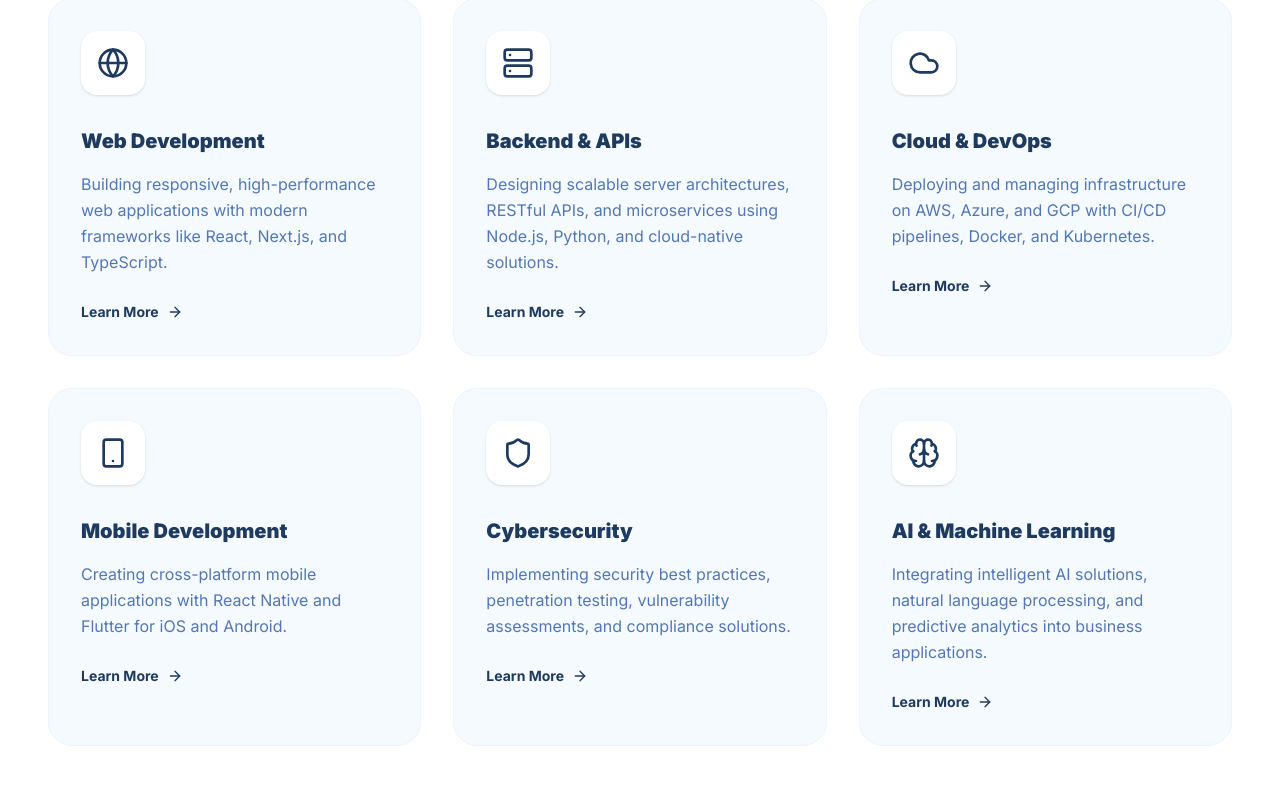
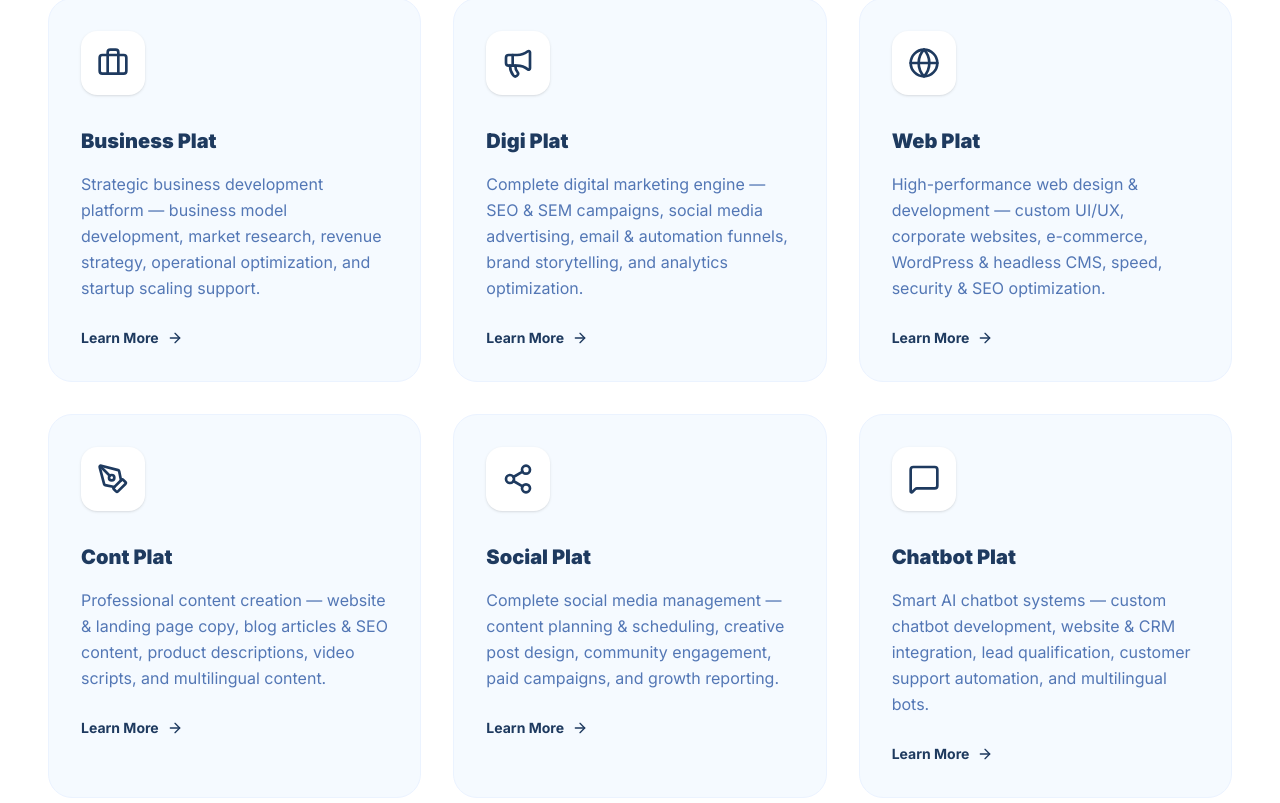
Before and after one commit to parsasamandi/IT-tech-portfolio, a Next.js app: page / in a window 1280 px wide. Shown: the part 1257-2060 px from the top of the page. Built offline with nearby package versions, Linux system fonts and the light colour scheme; no server answers; the database is empty.

Commit message:
refactor(global): remove TechStack section and related db columns

```diff
--- a/app/admin/settings/page.tsx
+++ b/app/admin/settings/page.tsx
@@ -19,7 +19,7 @@ export default function AdminSettings() {
   const [isLoading, setIsLoading] = useState(true);
   const [settingsId, setSettingsId] = useState<string | null>(null);
   const [settings, setSettings] = useState({
-    site_name: "SYPLAT",
+    site_name: "SYSPLAT",
     tagline: "Next-Generation Technology Solutions",
     about_text:
       "With over a decade of experience in technology solutions, we specialize in building high-performance applications that scale.",
--- a/app/api/chat/route.ts
+++ b/app/api/chat/route.ts
@@ -11,7 +11,7 @@
 import { NextRequest, NextResponse } from "next/server";
 
 /** System prompt for the AI assistant */
-const SYSTEM_PROMPT = `You are a helpful AI assistant for SYPLAT, a professional technology solutions and IT services company. You help visitors learn about services, projects, and technologies. Be concise, friendly, and professional. If asked about pricing or specific project details, suggest they use the contact form for a detailed consultation.`;
+const SYSTEM_PROMPT = `You are a helpful AI assistant for SYSPLAT, a next-generation technology company that builds intelligent digital platforms. SYSPLAT offers modular platforms: Business Plat, Digi Plat, Web Plat, Cont Plat, Social Plat, Chatbot Plat, Appointment Plat, AI Plat, CRM Plat, Gym Plat, and LMS Plat. You help visitors learn about these platforms and services. Be concise, friendly, and professional. If asked about pricing or specific project details, suggest they use the contact form for a detailed consultation.`;
 
 /** Mock responses for demo mode (when no OpenAI key is configured) */
 const MOCK_RESPONSES: Record<string, string> = {
@@ -27,7 +27,7 @@ const MOCK_RESPONSES: Record<string, string> = {
   contact:
     "You can reach us through the contact form on our website, email us at contact@itportfolio.dev, or call us at +1 (555) 123-4567. We typically respond within 24 hours!",
   hello:
-    "Hello there! 👋 Welcome to ITTech. I'm here to help you learn about our services and how we can help with your tech needs. What can I assist you with?",
+    "Hello there! 👋 Welcome to SYSPLAT — Intelligent Digital Platforms. I'm here to help you learn about our platforms and how we can accelerate your business growth. What can I assist you with?",
 };
 
 /**
--- a/app/layout.tsx
+++ b/app/layout.tsx
@@ -26,24 +26,27 @@ const outfit = Outfit({
  */
 export const metadata: Metadata = {
   title: {
-    default: "SYPLAT | Modern Technology Solutions",
-    template: "%s | SYPLAT",
+    default: "SYSPLAT | Intelligent Digital Platforms",
+    template: "%s | SYSPLAT",
   },
   description:
-    "SYPLAT delivers cutting-edge technology solutions and professional IT services. Full-stack development, cloud architecture, and modern web applications.",
+    "SYSPLAT builds scalable, modern, and AI-powered platforms that accelerate growth, automate operations, and elevate your digital presence. Business, Web, AI, CRM, Automation, Marketing.",
   keywords: [
-    "SYPLAT",
-    "technology solutions",
-    "IT services",
-    "full-stack development",
+    "SYSPLAT",
+    "digital platforms",
+    "AI automation",
     "web development",
-    "cloud architecture",
+    "CRM",
+    "business development",
+    "digital marketing",
+    "chatbot",
+    "loyalty management",
   ],
-  authors: [{ name: "SYPLAT" }],
+  authors: [{ name: "SYSPLAT" }],
   openGraph: {
     type: "website",
     locale: "en_US",
-    siteName: "SYPLAT",
+    siteName: "SYSPLAT",
   },
 };
 
--- a/app/page.tsx
+++ b/app/page.tsx
@@ -13,7 +13,6 @@ import Services from "@/components/sections/Services";
 import About from "@/components/sections/About";
 import Projects from "@/components/sections/Projects";
 import Testimonials from "@/components/sections/Testimonials";
-import TechStack from "@/components/sections/TechStack";
 import Blog from "@/components/sections/Blog";
 import Contact from "@/components/sections/Contact";
 import ChatWidget from "@/components/chat/ChatWidget";
@@ -31,7 +30,6 @@ export default function HomePage() {
         <About />
         <Projects />
         <Testimonials />
-        <TechStack />
         {/* <Blog /> */}
         <Contact />
       </main>
--- a/components/admin/AdminSidebar.tsx
+++ b/components/admin/AdminSidebar.tsx
@@ -63,7 +63,7 @@ export default function AdminSidebar({
               className="text-lg font-bold text-text-primary"
               style={{ fontFamily: "var(--font-heading)" }}
             >
-              IT<span className="text-crimson-500">Tech</span>
+              SYS<span className="text-crimson-500">PLAT</span>
             </span>
           )}
         </Link>
--- a/components/chat/ChatPanel.tsx
+++ b/components/chat/ChatPanel.tsx
@@ -28,7 +28,7 @@ export default function ChatPanel({ onClose }: ChatPanelProps) {
       id: "welcome",
       role: "assistant",
       content:
-        "Hello! 👋 I'm the AI assistant for SYPLAT. I can help you with questions about our services, projects, or anything tech-related. How can I help you today?",
+        "Hello! 👋 I'm the AI assistant for SYSPLAT. I can help you with questions about our services, projects, or anything tech-related. How can I help you today?",
       timestamp: new Date(),
     },
   ]);
--- a/components/layout/Navbar.tsx
+++ b/components/layout/Navbar.tsx
@@ -43,7 +43,7 @@ export default function Navbar() {
         <a href="#home" onClick={(e) => { e.preventDefault(); handleNavClick("#home"); }} className="flex items-center">
           <img
             src="/logo-black.svg"
-            alt="SYPLAT"
+            alt="SYSPLAT"
             className="h-12 w-auto"
             style={{ maxWidth: '220px' }}
           />
--- a/components/sections/Projects.tsx
+++ b/components/sections/Projects.tsx
@@ -4,13 +4,13 @@ import { useState, useEffect } from "react";
 import { motion, AnimatePresence } from "framer-motion";
 import { ExternalLink, Github, Layers, Loader2 } from "lucide-react";
 import SectionHeading from "@/components/ui/SectionHeading";
-import { PROJECT_CATEGORIES } from "@/lib/constants";
+import { PROJECT_CATEGORIES, SAMPLE_PROJECTS } from "@/lib/constants";
 import { supabase } from "@/lib/supabase";
 import type { Project } from "@/lib/types";
 
 export default function Projects() {
   const [activeCategory, setActiveCategory] = useState("All");
-  const [projects, setProjects] = useState<Project[]>([]);
+  const [projects, setProjects] = useState<Project[]>(SAMPLE_PROJECTS);
   const [isLoading, setIsLoading] = useState(true);
 
   useEffect(() => {
@@ -23,7 +23,7 @@ export default function Projects() {
           .order("created_at", { ascending: false });
 
         if (error) throw error;
-        if (data) setProjects(data as Project[]);
+        if (data && data.length > 0) setProjects(data as Project[]);
       } catch (err) {
         console.error("Error fetching projects:", err);
       } finally {
@@ -41,7 +41,51 @@ export default function Projects() {
   return (
     <section id="projects" className="section-padding bg-white">
       <div className="max-w-7xl mx-auto px-6 lg:px-12">
-        <SectionHeading title="Impactful Projects" highlight="Projects" subtitle="Portfolio" />
+        <SectionHeading title="Our Work" highlight="Work" subtitle="Portfolio" />
+
+        {/* Description */}
+        <div className="max-w-3xl mx-auto text-center mb-12">
+          <p className="text-navy-600 text-base leading-relaxed mb-4">
+            SYSPLAT delivers high-performance digital platforms across industries:
+          </p>
+          <div className="grid grid-cols-2 md:grid-cols-4 gap-3 text-sm text-navy-700 mb-6">
+            <div className="flex items-center gap-2 justify-center">
+              <span className="w-1.5 h-1.5 rounded-full bg-crimson-500" />
+              <span>Corporate websites</span>
+            </div>
+            <div className="flex items-center gap-2 justify-center">
+              <span className="w-1.5 h-1.5 rounded-full bg-crimson-500" />
+              <span>E-commerce stores</span>
+            </div>
+            <div className="flex items-center gap-2 justify-center">
+              <span className="w-1.5 h-1.5 rounded-full bg-crimson-500" />
+              <span>AI chatbots</span>
+            </div>
+            <div className="flex items-center gap-2 justify-center">
+              <span className="w-1.5 h-1.5 rounded-full bg-crimson-500" />
+              <span>CRM dashboards</span>
+            </div>
+            <div className="flex items-center gap-2 justify-center">
+              <span className="w-1.5 h-1.5 rounded-full bg-crimson-500" />
+              <span>Booking systems</span>
+            </div>
+            <div className="flex items-center gap-2 justify-center">
+              <span className="w-1.5 h-1.5 rounded-full bg-crimson-500" />
+              <span>Loyalty platforms</span>
+            </div>
+            <div className="flex items-center gap-2 justify-center">
+              <span className="w-1.5 h-1.5 rounded-full bg-crimson-500" />
+              <span>Social media campaigns</span>
+            </div>
+            <div className="flex items-center gap-2 justify-center">
+              <span className="w-1.5 h-1.5 rounded-full bg-crimson-500" />
+              <span>Digital branding & content</span>
+            </div>
+          </div>
+          <p className="text-navy-600 text-sm italic">
+            Each project is built with precision, speed, and a focus on measurable results.
+          </p>
+        </div>
 
         {/* Filter */}
         <div className="flex flex-wrap justify-center gap-3 mb-16">
--- a/lib/constants.ts
+++ b/lib/constants.ts
@@ -22,7 +22,6 @@ export const NAV_LINKS: NavLink[] = [
   { label: "About", href: "#about" },
   { label: "Projects", href: "#projects" },
   { label: "Testimonials", href: "#testimonials" },
-  { label: "Blog", href: "#blog" },
   { label: "Contact", href: "#contact" },
 ];
 
@@ -31,40 +30,70 @@ export const NAV_LINKS: NavLink[] = [
 // ============================================
 export const SERVICES: ServiceItem[] = [
   {
-    icon: "Globe",
-    title: "Web Development",
+    icon: "Briefcase",
+    title: "Business Plat",
     description:
-      "Building responsive, high-performance web applications with modern frameworks like React, Next.js, and TypeScript.",
+      "Strategic business development platform — business model development, market research, revenue strategy, operational optimization, and startup scaling support.",
   },
   {
-    icon: "Server",
-    title: "Backend & APIs",
+    icon: "Megaphone",
+    title: "Digi Plat",
     description:
-      "Designing scalable server architectures, RESTful APIs, and microservices using Node.js, Python, and cloud-native solutions.",
+      "Complete digital marketing engine — SEO & SEM campaigns, social media advertising, email & automation funnels, brand storytelling, and analytics optimization.",
   },
   {
-    icon: "Cloud",
-    title: "Cloud & DevOps",
+    icon: "Globe",
+    title: "Web Plat",
     description:
-      "Deploying and managing infrastructure on AWS, Azure, and GCP with CI/CD pipelines, Docker, and Kubernetes.",
+      "High-performance web design & development — custom UI/UX, corporate websites, e-commerce, WordPress & headless CMS, speed, security & SEO optimization.",
   },
   {
-    icon: "Smartphone",
-    title: "Mobile Development",
+    icon: "PenTool",
+    title: "Cont Plat",
     description:
-      "Creating cross-platform mobile applications with React Native and Flutter for iOS and Android.",
+      "Professional content creation — website & landing page copy, blog articles & SEO content, product descriptions, video scripts, and multilingual content.",
   },
   {
-    icon: "Shield",
-    title: "Cybersecurity",
+    icon: "Share2",
+    title: "Social Plat",
     description:
-      "Implementing security best practices, penetration testing, vulnerability assessments, and compliance solutions.",
+      "Complete social media management — content planning & scheduling, creative post design, community engagement, paid campaigns, and growth reporting.",
+  },
+  {
+    icon: "MessageSquare",
+    title: "Chatbot Plat",
+    description:
+      "Smart AI chatbot systems — custom chatbot development, website & CRM integration, lead qualification, customer support automation, and multilingual bots.",
+  },
+  {
+    icon: "CalendarCheck",
+    title: "Appointment Plat",
+    description:
+      "Seamless booking & scheduling — online scheduling interface, calendar sync & reminders, payment integration, staff management, and industry-specific modules.",
   },
   {
     icon: "Brain",
-    title: "AI & Machine Learning",
+    title: "AI Plat",
     description:
-      "Integrating intelligent AI solutions, natural language processing, and predictive analytics into business applications.",
+      "AI solutions engineered to automate, predict, and optimize — predictive analytics, NLP & computer vision, recommendation engines, and automation workflows.",
+  },
+  {
+    icon: "Users",
+    title: "CRM Plat",
+    description:
+      "Customizable CRM system — lead tracking & segmentation, sales pipeline automation, email & chatbot integration, reporting & analytics, and lifecycle management.",
+  },
+  {
+    icon: "Dumbbell",
+    title: "Gym Plat",
+    description:
+      "Complete fitness & wellness platform — member management, class scheduling, trainer dashboards, billing & subscriptions, and progress tracking.",
+  },
+  {
+    icon: "Gift",
+    title: "LMS Plat",
+    description:
+      "Loyalty management system — points & rewards, tiered membership levels, gamification features, CRM & e-commerce integration, and customer behavior analytics.",
   },
 ];
 
@@ -72,9 +101,9 @@ export const SERVICES: ServiceItem[] = [
 // Stats
 // ============================================
 export const STATS: StatItem[] = [
-  { value: 150, suffix: "+", label: "Projects Completed" },
-  { value: 80, suffix: "+", label: "Happy Clients" },
-  { value: 12, suffix: "+", label: "Years Experience" },
+  { value: 11, suffix: "+", label: "Digital Platforms" },
+  { value: 50, suffix: "+", label: "Happy Clients" },
+  { value: 100, suffix: "+", label: "Projects Delivered" },
   { value: 99, suffix: "%", label: "Client Satisfaction" },
 ];
 
@@ -83,11 +112,11 @@ export const STATS: StatItem[] = [
 // ============================================
 export const PROJECT_CATEGORIES = [
   "All",
-  "Web Apps",
-  "Mobile",
-  "Cloud",
-  "AI/ML",
-  "DevOps",
+  "Websites",
+  "AI & Chatbots",
+  "CRM & Dashboards",
+  "Booking Systems",
+  "Marketing",
 ];
 
 // ============================================
@@ -96,87 +125,115 @@ export const PROJECT_CATEGORIES = [
 export const SAMPLE_PROJECTS: Project[] = [
   {
     id: "1",
-    title: "E-Commerce Platform",
+    title: "Corporate Website Redesign",
     description:
-      "Full-stack e-commerce solution with real-time inventory, payment processing, and admin dashboard built with Next.js and Stripe.",
-    category: "Web Apps",
-    image_url: "/projects/ecommerce.jpg",
-    tags: ["Next.js", "TypeScript", "Stripe", "PostgreSQL"],
+      "High-performance corporate website with modern design, SEO optimization, and a headless CMS for seamless content management.",
+    category: "Websites",
+    image_url: "",
+    tags: ["Next.js", "Tailwind CSS", "Headless CMS", "SEO"],
     live_url: "#",
-    github_url: "#",
+    github_url: "",
     featured: true,
-    created_at: "2024-01-15",
-    updated_at: "2024-01-15",
+    created_at: "2025-01-15",
+    updated_at: "2025-01-15",
   },
   {
     id: "2",
-    title: "Health Tracker App",
+    title: "E-Commerce Store",
     description:
-      "Cross-platform mobile app for health monitoring with wearable device integration, AI-powered insights, and doctor consultation features.",
-    category: "Mobile",
-    image_url: "/projects/health.jpg",
-    tags: ["React Native", "Firebase", "TensorFlow", "Node.js"],
+      "Full-featured e-commerce platform with payment integration, inventory management, and analytics dashboard.",
+    category: "Websites",
+    image_url: "",
+    tags: ["React", "Stripe", "Node.js", "PostgreSQL"],
     live_url: "#",
-    github_url: "#",
+    github_url: "",
     featured: true,
-    created_at: "2024-02-20",
-    updated_at: "2024-02-20",
+    created_at: "2025-02-10",
+    updated_at: "2025-02-10",
   },
   {
     id: "3",
-    title: "Cloud Infrastructure Manager",
+    title: "AI Customer Support Chatbot",
     description:
-      "Enterprise cloud orchestration platform with multi-cloud support, cost optimization, and automated scaling policies.",
-    category: "Cloud",
-    image_url: "/projects/cloud.jpg",
-    tags: ["AWS", "Terraform", "Go", "Kubernetes"],
+      "Multilingual AI-powered chatbot with lead qualification, CRM integration, and automated customer support flows.",
+    category: "AI & Chatbots",
+    image_url: "",
+    tags: ["OpenAI", "NLP", "CRM Integration", "Multilingual"],
     live_url: "#",
-    github_url: "#",
+    github_url: "",
     featured: true,
-    created_at: "2024-03-10",
-    updated_at: "2024-03-10",
+    created_at: "2025-03-05",
+    updated_at: "2025-03-05",
   },
   {
     id: "4",
-    title: "AI Content Generator",
+    title: "CRM Dashboard Platform",
     description:
-      "SaaS platform leveraging GPT models for automated content creation, SEO optimization, and multi-language translation.",
-    category: "AI/ML",
-    image_url: "/projects/ai-content.jpg",
-    tags: ["Python", "OpenAI", "FastAPI", "React"],
+      "Custom CRM with lead tracking, sales pipeline automation, reporting, and real-time analytics for enterprise clients.",
+    category: "CRM & Dashboards",
+    image_url: "",
+    tags: ["React", "TypeScript", "PostgreSQL", "Analytics"],
     live_url: "#",
-    github_url: "#",
-    featured: false,
-    created_at: "2024-04-05",
-    updated_at: "2024-04-05",
+    github_url: "",
+    featured: true,
+    created_at: "2025-04-12",
+    updated_at: "2025-04-12",
   },
   {
     id: "5",
-    title: "CI/CD Pipeline Builder",
+    title: "Clinic Booking System",
     description:
-      "Visual pipeline designer for automated deployment workflows with GitHub Actions, Docker, and real-time monitoring.",
-    category: "DevOps",
-    image_url: "/projects/cicd.jpg",
-    tags: ["Docker", "GitHub Actions", "Node.js", "React"],
+      "Online appointment scheduling with calendar sync, automated reminders, payment integration, and staff management.",
+    category: "Booking Systems",
+    image_url: "",
+    tags: ["Next.js", "Calendar API", "Stripe", "Automation"],
     live_url: "#",
-    github_url: "#",
+    github_url: "",
     featured: false,
-    created_at: "2024-05-12",
-    updated_at: "2024-05-12",
+    created_at: "2025-05-20",
+    updated_at: "2025-05-20",
   },
   {
     id: "6",
-    title: "Real-time Analytics Dashboard",
+    title: "Social Media Growth Campaign",
     description:
-      "Interactive analytics dashboard with live data streaming, custom chart builders, and automated reporting for enterprise clients.",
-    category: "Web Apps",
-    image_url: "/projects/analytics.jpg",
-    tags: ["React", "D3.js", "WebSocket", "PostgreSQL"],
+      "End-to-end digital marketing campaign with SEO, social ads, content strategy, and analytics-driven optimization.",
+    category: "Marketing",
+    image_url: "",
+    tags: ["SEO", "Social Ads", "Analytics", "Content Strategy"],
     live_url: "#",
-    github_url: "#",
+    github_url: "",
     featured: false,
-    created_at: "2024-06-08",
-    updated_at: "2024-06-08",
+    created_at: "2025-06-15",
+    updated_at: "2025-06-15",
+  },
+  {
+    id: "7",
+    title: "Loyalty Management System",
+    description:
+      "Points & rewards platform with tiered memberships, gamification, CRM integration, and customer behavior analytics.",
+    category: "CRM & Dashboards",
+    image_url: "",
+    tags: ["Loyalty", "Gamification", "CRM", "Analytics"],
+    live_url: "#",
+    github_url: "",
+    featured: false,
+    created_at: "2025-07-01",
+    updated_at: "2025-07-01",
+  },
+  {
+    id: "8",
+    title: "Gym & Fitness Platform",
+    description:
+      "Digital fitness system with member management, class scheduling, trainer dashboards, and subscription billing.",
+    category: "Booking Systems",
+    image_url: "",
+    tags: ["Member Mgmt", "Scheduling", "Billing", "Dashboards"],
+    live_url: "#",
+    github_url: "",
+    featured: false,
+    created_at: "2025-08-10",
+    updated_at: "2025-08-10",
   },
 ];
 
@@ -185,30 +242,30 @@ export const SAMPLE_PROJECTS: Project[] = [
 // ============================================
 export const TESTIMONIALS: Testimonial[] = [
   {
-    name: "Sarah Chen",
-    role: "CTO",
-    company: "TechVision Inc.",
+    name: "CEO, Retail Company",
+    role: "CEO",
+    company: "Retail Company",
     content:
-      "Exceptional work on our cloud migration project. The team delivered beyond expectations with zero downtime during the transition. Highly recommend!",
-    avatar: "/avatars/avatar-1.jpg",
+      "SYSPLAT transformed our business with a complete digital ecosystem. From website to CRM to AI automation — everything works seamlessly.",
+    avatar: "",
     rating: 5,
   },
   {
-    name: "Marcus Johnson",
-    role: "Product Manager",
-    company: "InnovateLab",
+    name: "Marketing Director",
+    role: "Marketing Director",
+    company: "",
     content:
-      "The attention to detail and code quality was outstanding. Our new platform runs 3x faster and handles 10x the traffic effortlessly.",
-    avatar: "/avatars/avatar-2.jpg",
+      "Their marketing and content platforms helped us triple our online engagement in 90 days.",
+    avatar: "",
     rating: 5,
   },
   {
-    name: "Emily Rodriguez",
-    role: "Founder",
-    company: "StartupFlow",
+    name: "Clinic Manager",
+    role: "Clinic Manager",
+    company: "",
     content:
-      "From concept to launch in just 6 weeks. The iterative development process kept us aligned and the final product exceeded all our requirements.",
-    avatar: "/avatars/avatar-3.jpg",
+      "The Appointment Plat and CRM Plat saved us hours of manual work every week.",
+    avatar: "",
     rating: 5,
   },
 ];
@@ -219,36 +276,36 @@ export const TESTIMONIALS: Testimonial[] = [
 export const BLOG_ARTICLES: BlogArticle[] = [
   {
     id: "1",
-    title: "Building Scalable APIs with Next.js Route Handlers",
+    title: "Why Every Business Needs a Digital Platform in 2026",
     excerpt:
-      "Learn how to design and implement production-ready API endpoints using Next.js App Router and best practices for error handling.",
-    image_url: "/blog/api-design.jpg",
-    tags: ["Next.js", "API", "TypeScript"],
-    date: "2024-03-15",
-    read_time: "8 min read",
-    slug: "scalable-apis-nextjs",
+      "Discover how modular digital platforms can accelerate growth, automate operations, and elevate your business presence.",
+    image_url: "",
+    tags: ["Business", "Digital Platforms", "Strategy"],
+    date: "2026-01-15",
+    read_time: "6 min read",
+    slug: "business-digital-platform-2026",
   },
   {
     id: "2",
-    title: "The Future of AI in Web Development",
+    title: "AI Chatbots: The Future of Customer Engagement",
     excerpt:
-      "Exploring how artificial intelligence is transforming the way we build, test, and deploy modern web applications.",
-    image_url: "/blog/ai-web.jpg",
-    tags: ["AI", "Web Dev", "Future Tech"],
-    date: "2024-03-01",
-    read_time: "6 min read",
-    slug: "ai-future-web-dev",
+      "How AI-powered chatbots are revolutionizing customer support, lead qualification, and sales automation across industries.",
+    image_url: "",
+    tags: ["AI", "Chatbots", "Automation"],
+    date: "2026-02-10",
+    read_time: "7 min read",
+    slug: "ai-chatbots-customer-engagement",
   },
   {
     id: "3",
-    title: "Mastering Cloud Architecture Patterns",
+    title: "Building a Loyalty Management System That Works",
     excerpt:
-      "A deep dive into microservices, event-driven architecture, and serverless patterns for building resilient cloud-native applications.",
-    image_url: "/blog/cloud-arch.jpg",
-    tags: ["Cloud", "Architecture", "AWS"],
-    date: "2024-02-18",
-    read_time: "10 min read",
-    slug: "cloud-architecture-patterns",
+      "A deep dive into points & rewards, gamification, and customer retention strategies that drive lifetime value.",
+    image_url: "",
+    tags: ["Loyalty", "CRM", "Retention"],
+    date: "2026-03-01",
+    read_time: "8 min read",
+    slug: "loyalty-management-system",
   },
 ];
 
@@ -259,7 +316,7 @@ export const SOCIAL_LINKS = {
   github: "https://github.com",
   linkedin: "https://linkedin.com",
   twitter: "https://twitter.com",
-  email: "contact@itportfolio.dev",
+  email: "contact@sysplat.com",
 };
 
 // ============================================
@@ -272,10 +329,10 @@ export const TECH_STACK = [
   "Node.js",
   "Python",
   "PostgreSQL",
-  "AWS",
-  "Docker",
-  "Kubernetes",
-  "TensorFlow",
-  "GraphQL",
-  "Redis",
+  "AI/ML",
+  "WordPress",
+  "Headless CMS",
+  "SEO",
+  "CRM",
+  "Automation",
 ];
```
Also changed, not shown: components/layout/Footer.tsx (+9 -7 lines), components/sections/Contact.tsx (+10 -10 lines), components/sections/TechStack.tsx (deleted, +0 -57 lines), 1 other file (tests, documents, lock files or other folders).
